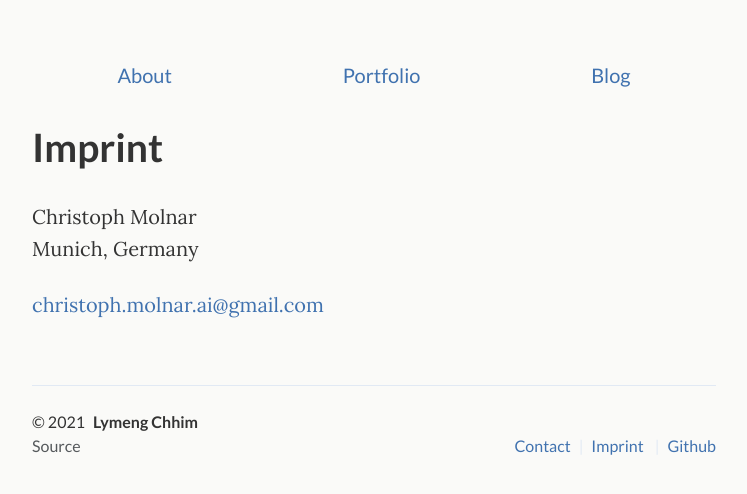
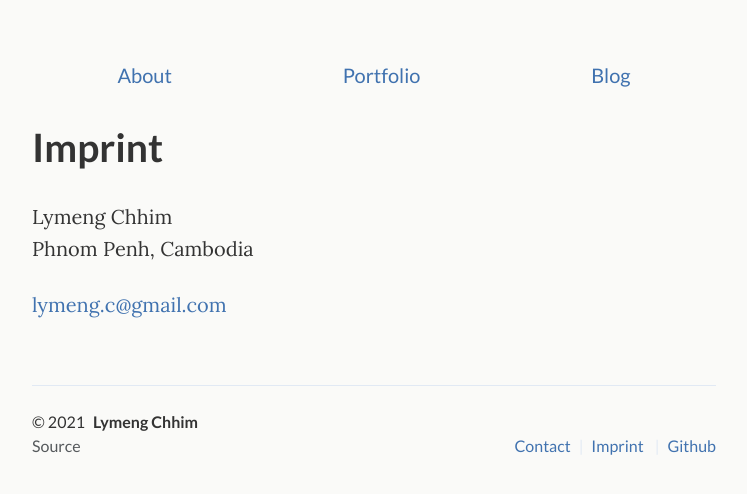
Before and after one commit to LymengLM/LymengLM.github.io, a Jekyll site: the page built from _pages/impressum.md, in a window 1280 px wide. Shown: the top 494 px of the page, without its empty margins (266-1013 px from the left). Built offline with Jekyll 4.4.1, drawn with Linux system fonts in a browser that asks for light colours.

Commit message:
Change imprint information

```diff
--- a/_pages/impressum.md
+++ b/_pages/impressum.md
@@ -7,11 +7,11 @@ permalink: /imprint/
 ---
 
 
-Christoph Molnar \\
-Munich, Germany
+Lymeng Chhim \\
+Phnom Penh, Cambodia
 
 <script language="JavaScript">
-var username = "christoph.molnar.ai";
+var username = "lymeng.c";
 var hostname = "gmail.com";
 var linktext = username + "@" + hostname ;
 document.write("<a href='" + "mail" + "to:" + username + "@" + hostname + "'>" + linktext + "</a>");
```
